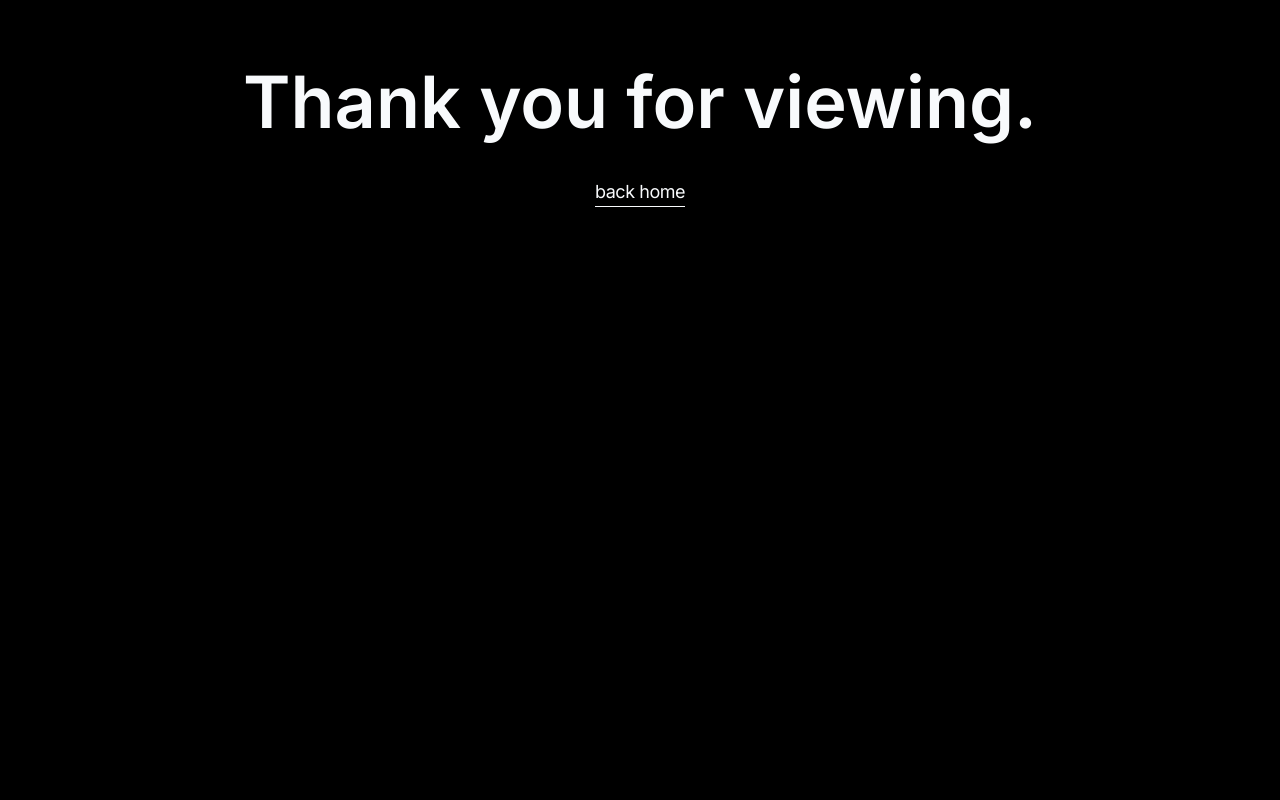
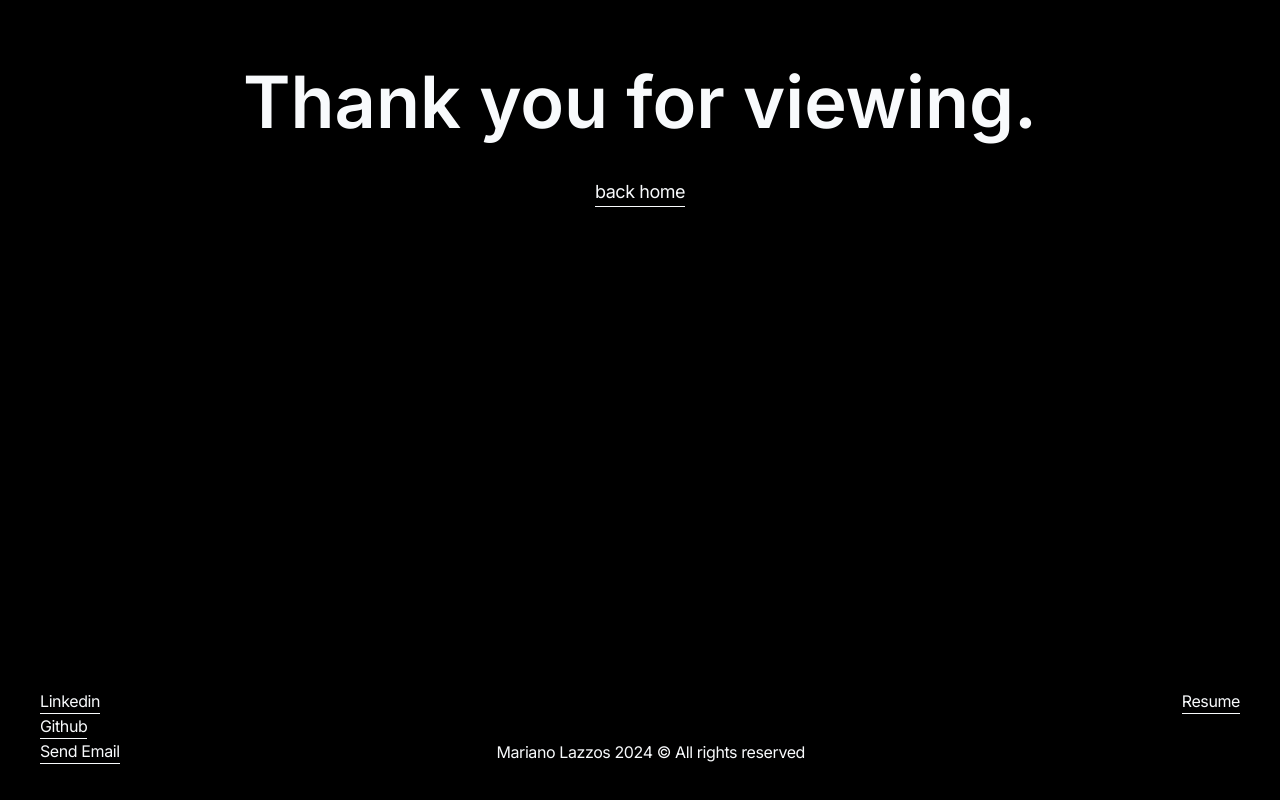
Before and after one commit to MarianoLazzos/portfolio, a Next.js app: page /celo-dapp in a window 1280 px wide. Shown: the part 7067-7867 px from the top of the page. Before the commit the page ends 7604 px from the top, so only its background shows below. Built offline with nearby package versions, Linux system fonts and the light colour scheme.

Commit message:
refactoring contact footer and adding to all pages

```diff
--- a/src/app/camcart/page.tsx
+++ b/src/app/camcart/page.tsx
@@ -1,3 +1,4 @@
+import ContactFooter from '@/components/PageBuilder/ContactFooter'
 import ContentList from '@/components/PageBuilder/ContentList'
 import EndSection from '@/components/PageBuilder/EndSection'
 import { Header } from '@/components/PageBuilder/Header'
@@ -168,6 +169,8 @@ export default function Camcart() {
         />
 
         <EndSection />
+
+        <ContactFooter />
       </div>
     </>
   )
--- a/src/app/celo-dapp/page.tsx
+++ b/src/app/celo-dapp/page.tsx
@@ -4,6 +4,7 @@ import { Header } from '@/components/PageBuilder/Header'
 import ContentList from '@/components/PageBuilder/ContentList'
 import { InfoSection } from '@/components/PageBuilder/InfoSection'
 import EndSection from '@/components/PageBuilder/EndSection'
+import ContactFooter from '@/components/PageBuilder/ContactFooter'
 
 export default function Camcart() {
   return (
@@ -109,6 +110,8 @@ export default function Camcart() {
       />
 
       <EndSection />
+
+      <ContactFooter />
     </>
   )
 }
--- a/src/app/learning/page.tsx
+++ b/src/app/learning/page.tsx
@@ -2,6 +2,7 @@ import React from 'react'
 import { ImageCard } from '@/components/ImageCard';
 import EndSection from '@/components/PageBuilder/EndSection';
 import Hero from '@/components/PageBuilder/Hero';
+import ContactFooter from '@/components/PageBuilder/ContactFooter';
 
 export default function Learning() {
 
@@ -72,6 +73,8 @@ export default function Learning() {
         hero_url='/assets/images/projects/learning.jpg'
       />
       {renderCourses()}
+
+      <ContactFooter />
     </>
   )
 }
--- a/src/app/page.tsx
+++ b/src/app/page.tsx
@@ -10,6 +10,7 @@ import { useTheme } from 'next-themes';
 import Link from 'next/link';
 import Navbar from '@/components/Navbar';
 import { ImageCard } from '@/components/ImageCard';
+import ContactFooter from '@/components/PageBuilder/ContactFooter';
 
 interface ExperienceSectionProps {
   visit: string,
@@ -342,7 +343,7 @@ export default function Home() {
         {/* Education-Section */}
         {renderEducation()}
         {/* Contact-Section */}
-        {renderContact()}
+        <ContactFooter />
       </div>
     </>
   )
--- a/src/app/prepago/page.tsx
+++ b/src/app/prepago/page.tsx
@@ -1,3 +1,4 @@
+import ContactFooter from '@/components/PageBuilder/ContactFooter'
 import ContentList from '@/components/PageBuilder/ContentList'
 import EndSection from '@/components/PageBuilder/EndSection'
 import { Header } from '@/components/PageBuilder/Header'
@@ -120,6 +121,8 @@ export default function Prepago() {
       />
 
       <EndSection />
+
+      <ContactFooter />
     </>
   )
 }
--- /dev/null
+++ b/src/components/PageBuilder/ContactFooter.tsx
@@ -0,0 +1,74 @@
+import React from 'react'
+import Link from 'next/link'
+
+export interface ContactFooterProps {}
+
+const ContactFooter: React.FC<ContactFooterProps> = (props) => {
+  const mailInfo = {
+    email: 'lazzosmariano@gmail.com',
+    subject: 'Contact from Portfolio',
+    body: 'Hello Mariano, I would like to get in touch with you regarding your portfolio.'
+  }
+
+  const leftActions = [
+    {
+      href: 'https://www.linkedin.com/in/marianolazzos/',
+      name: 'Linkedin'
+    },
+    {
+      href: 'https://github.com/MarianoLazzos',
+      name: 'Github'
+    },
+    {
+      href: `mailto:${mailInfo.email}?subject=${encodeURIComponent(mailInfo.subject)}&body=${encodeURIComponent(mailInfo.body)}`,
+      name: 'Send Email'
+    },
+  ]
+
+  const rightActions = [
+    {
+      name: 'Resume',
+      href: 'https://drive.google.com/uc?export=download&id=1XpaYbXjBH0BLRIU9T2eITXkBap_TPu99'
+    }
+  ]
+
+  return (
+    <section id='contact' className='flex lg:p-10 mx-auto mt-28 justify-between'>
+      <div className='flex flex-col'>
+        {leftActions.map((item, index) => {
+          return (
+            <Link
+              key={index}
+              href={item.href}
+              className='self-start  border-primary cursor-pointer tracking-tight text-md underline-offset-1 border-b'
+            >
+              {item.name}
+            </Link>
+          )
+        })}
+      </div>
+
+      <div className='self-end'>
+        <p className='tracking-tight text-md'>
+          Mariano Lazzos 2024 © All rights reserved
+        </p>
+      </div>
+
+      <div className='flex flex-col'>
+        {rightActions.map((item, index) => {
+          return (
+            <Link
+              key={index}
+              href={item.href}
+              className='self-end border-primary cursor-pointer tracking-tight text-md underline-offset-1 border-b'
+            >
+              {item.name}
+            </Link>
+          )
+        })}
+      </div>
+    </section>
+  )
+}
+
+export default ContactFooter
```
